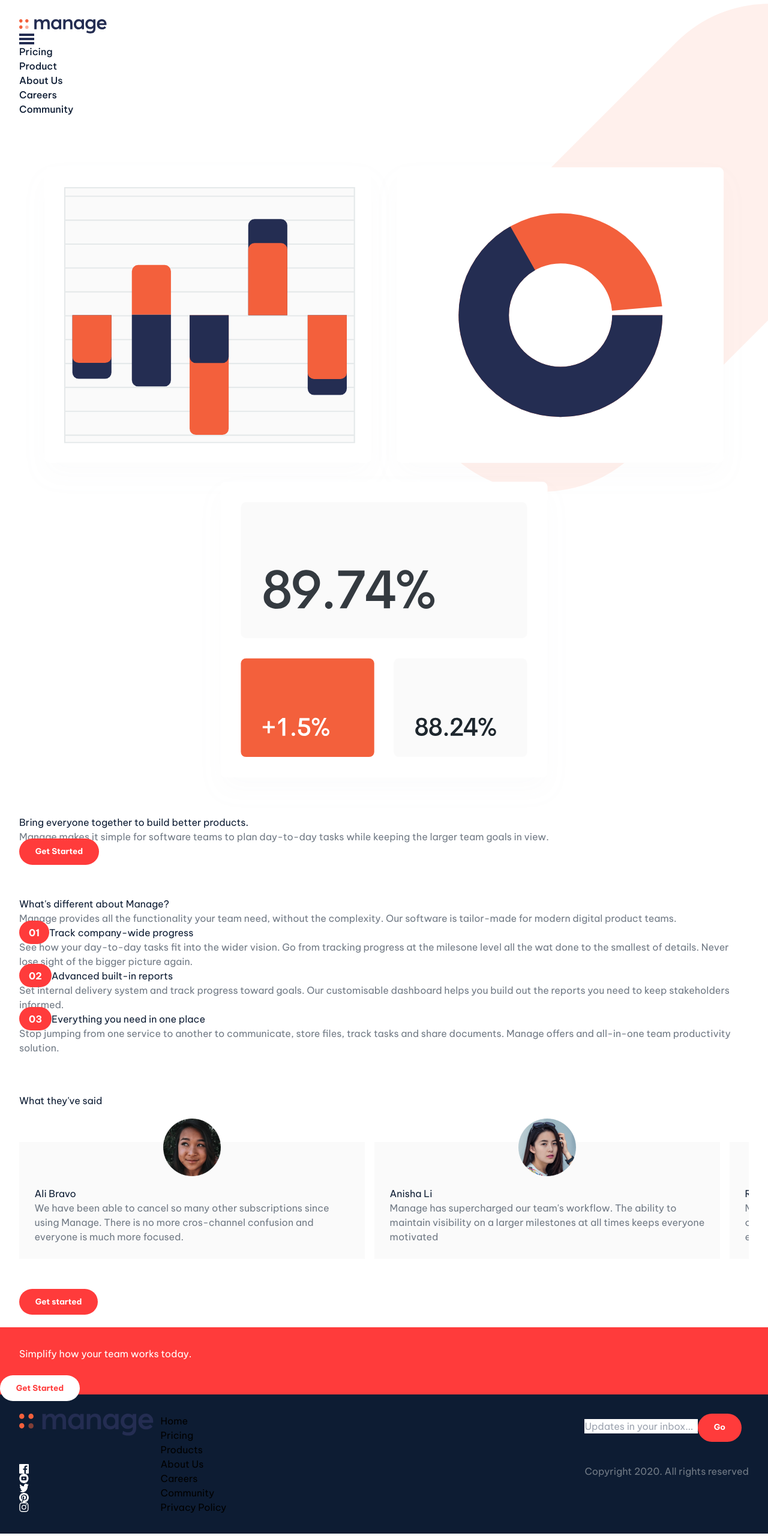
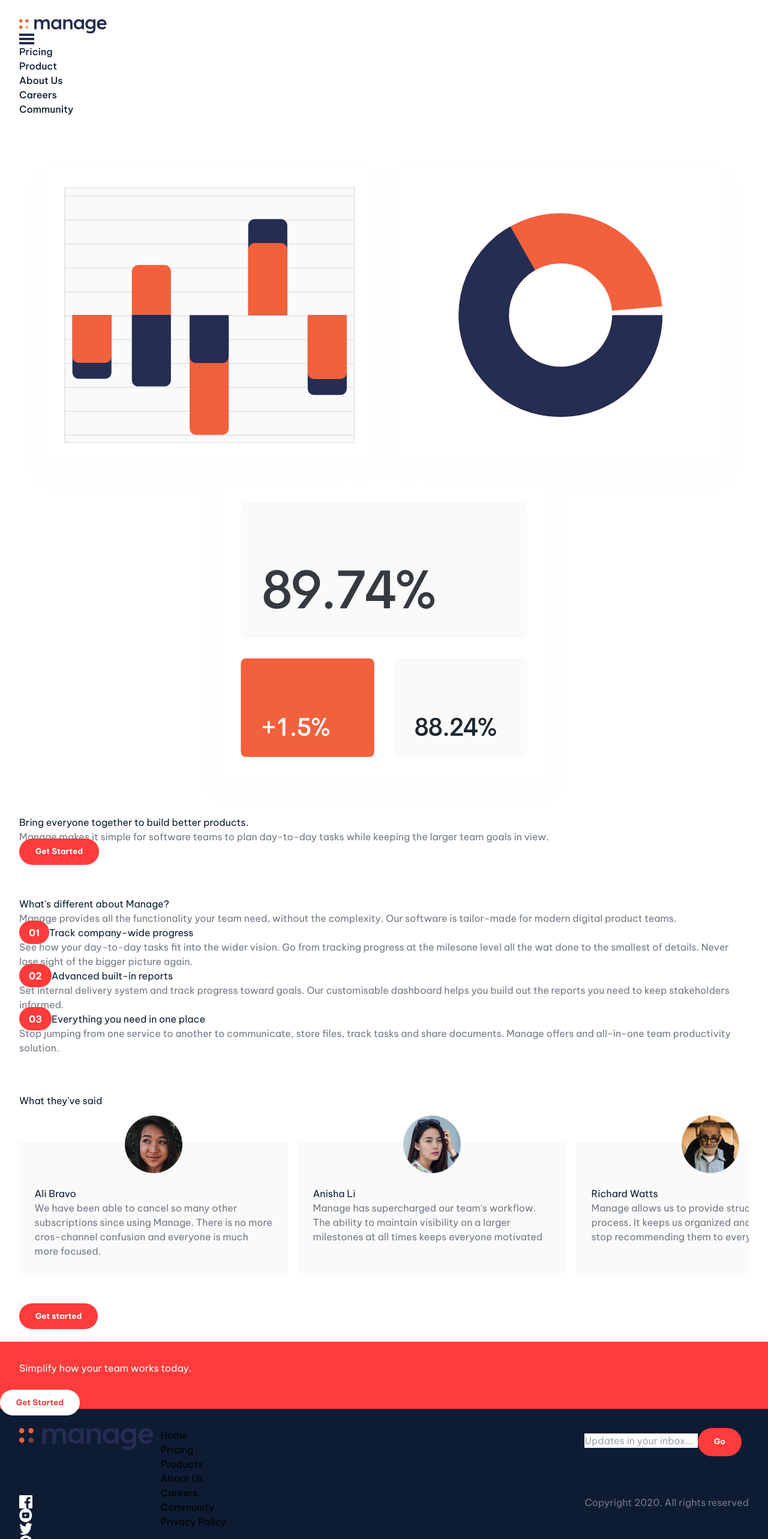
Before and after one commit to JacobJax/manage-landing-page, a React (Vite) app: page / in a window 1280 px wide. Shown: the top 2566 px of the page at 60% size. Built offline with nearby package versions, Linux system fonts and the light colour scheme.

Commit message:
adjust testimonies

```diff
--- a/src/App.css
+++ b/src/App.css
@@ -5,5 +5,4 @@
 
   margin: 0 auto;
   position: relative;
-  overflow-x: hidden;
 }
--- a/src/components/Footer.css
+++ b/src/components/Footer.css
@@ -40,8 +40,8 @@ footer {
       width: 69%;
    }
    :is(footer) #social-links img {
-      height: 1rem;
-      width: 1rem;
+      height: 1.4rem;
+      width: 1.4rem;
    }
    #footer-logo img {
       min-height: 2rem;
--- a/src/components/Header.jsx
+++ b/src/components/Header.jsx
@@ -1,5 +1,4 @@
 import HeaderImage from '../assets/illustration-intro.svg'
-import Pill from '../assets/bg-tablet-pattern.svg'
 import './Header.css'
 
 export default function Header() {
@@ -14,12 +13,7 @@ export default function Header() {
             container
          '
       >
-         <div id="header-bg">
-            <img src={Pill} alt="" />
-         </div>
-         <div id="header-img"
-            className='md:w-1/2'
-         >
+         <div id="header-img" className='md:w-1/2'>
             <img src={HeaderImage} alt="Header image" />
          </div>
          <div id="header-text"
--- a/src/components/Testimonial.css
+++ b/src/components/Testimonial.css
@@ -21,7 +21,8 @@
    color: var(--dark-blue);
 }
 .testimony {
-   color: var(--dark-grayish-blue)
+   color: var(--dark-grayish-blue);
+   min-width: 28rem;
 }
 #testimony-container {
    display: flex;
@@ -35,13 +36,9 @@
 
 @media(max-width: 768px) {
    #testimony-container {
-      width: 400%;
-      /* overflow-x: scroll; */
+      overflow-x: scroll;
+   }
+   .testimony {
+      width: 25%;
    }
 }
-
-@media(min-width: 768px) {
-   .testimony {
-      min-width: 36rem;
-   }
-}
```
